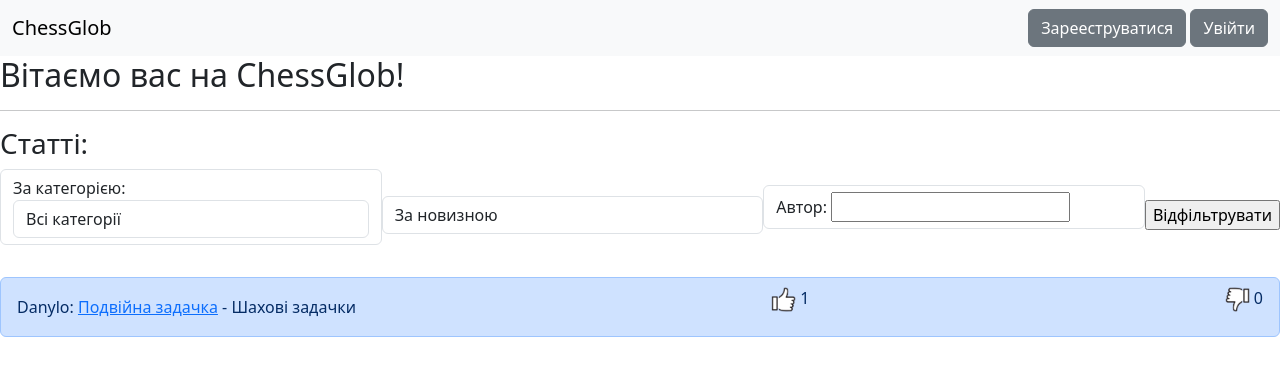
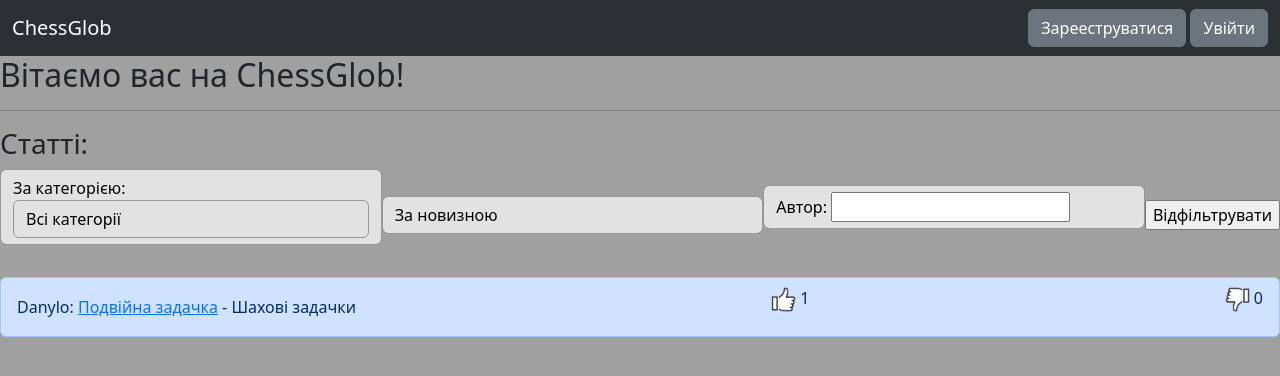
Before and after one commit to DanikVel/ChessGlob, a Django app: page / in a window 1280 px wide. Shown: the top 376 px of the page. Run offline with Django 5.2, Linux system fonts and the light colour scheme; data comes from the database, SQL or seed files in the repository; both versions use the stored data as it was after the commit; data that the repository does not hold is empty.

Commit message:
Зробив загальний стиль проекту

```diff
--- a/templates/base.html
+++ b/templates/base.html
@@ -8,10 +8,21 @@
     <meta http-equiv="X-UA-Compatible" content="ie=edge">
     {% block title %}{% endblock %}
     <link href="https://cdn.jsdelivr.net/npm/bootstrap@5.3.8/dist/css/bootstrap.min.css" rel="stylesheet" integrity="sha384-sRIl4kxILFvY47J16cr9ZwB07vP4J8+LH7qKQnuqkuIAvNWLzeN8tE5YBujZqJLB" crossorigin="anonymous">
+    <style>
+        body {
+            background-color: rgb(160, 160, 160);
+        }
+        .form-control {
+            background-color: #e2e2e2;
+            color: rgb(0, 0, 0);
+            border-color: #969895;
+        }
+
+    </style>
 </head>
 <body>
     <!-- navbar -->
-     <nav class="navbar navbar-expand-lg bg-body-tertiary">
+     <nav class="navbar navbar-expand-lg bg-body-tertiary" data-bs-theme="dark">
         <div class="container-fluid">
             <a class="navbar-brand" href="{% url 'blog:index' %}">ChessGlob</a><!-- Головна сторінка  -->
             {% if user.is_authenticated %}<!-- Усі інші сторінки -->
--- a/templates/blog/index.html
+++ b/templates/blog/index.html
@@ -39,7 +39,7 @@
         <a class="btn btn-warning" href="{% url 'blog:redact_article' article.pk %}" role="button">Редагувати</a>
         {% endif %}
         {% if user == article.author or user.role == article.author.Roles.ADMINISTRATOR %}
-        <a class="btn btn-warning" href="{% url 'blog:delete_article' article.pk %}" role="button" onclick="return confirm('Ви точно хочете видалити цю статтю?')">Видалити</a>
+        <a class="btn btn-danger" href="{% url 'blog:delete_article' article.pk %}" role="button" onclick="return confirm('Ви точно хочете видалити цю статтю?')">Видалити</a>
         {% endif %}
     </li>
     {% endfor %}
--- a/templates/blog/view_my_articles.html
+++ b/templates/blog/view_my_articles.html
@@ -33,7 +33,7 @@
         <p><img src="{% static 'img/not_pressed_like.png' %}" width="25px" height="25px"> {{ article.like_count }}</p>
         <p><img src="{% static 'img/not_pressed_dislike.png' %}" width="25px" height="25px"> {{ article.dislike_count }}</p>
         <a class="btn btn-warning" href="{% url 'blog:redact_article' article.pk %}" role="button">Редагувати</a>
-        <a class="btn btn-warning" href="{% url 'blog:delete_article' article.pk %}" role="button" onclick="return confirm('Ви точно хочете видалити цю статтю?')">Видалити</a>
+        <a class="btn btn-danger" href="{% url 'blog:delete_article' article.pk %}" role="button" onclick="return confirm('Ви точно хочете видалити цю статтю?')">Видалити</a>
     </li>
     {% endfor %}
 </ul>
```
Also changed, not shown: db.sqlite3.
